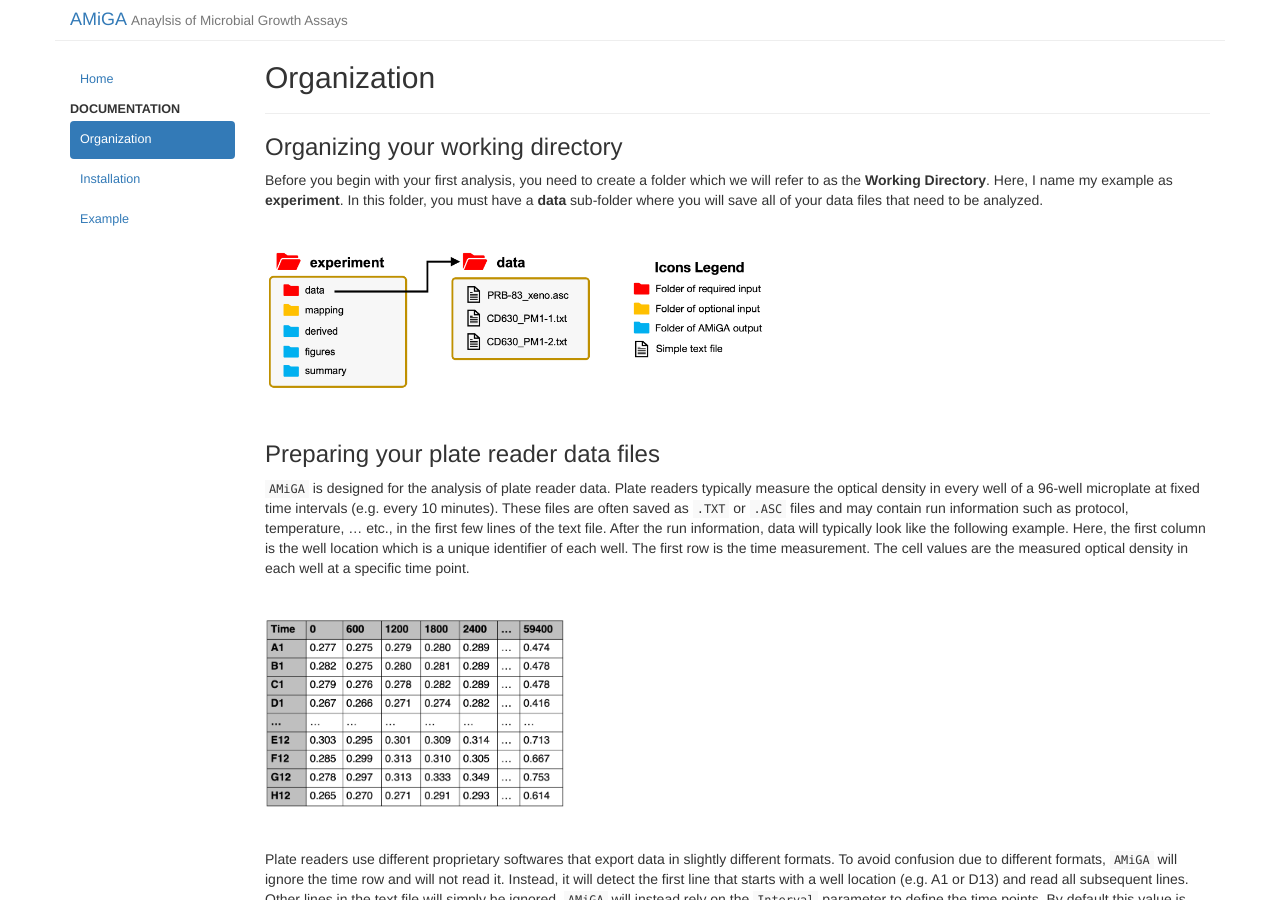
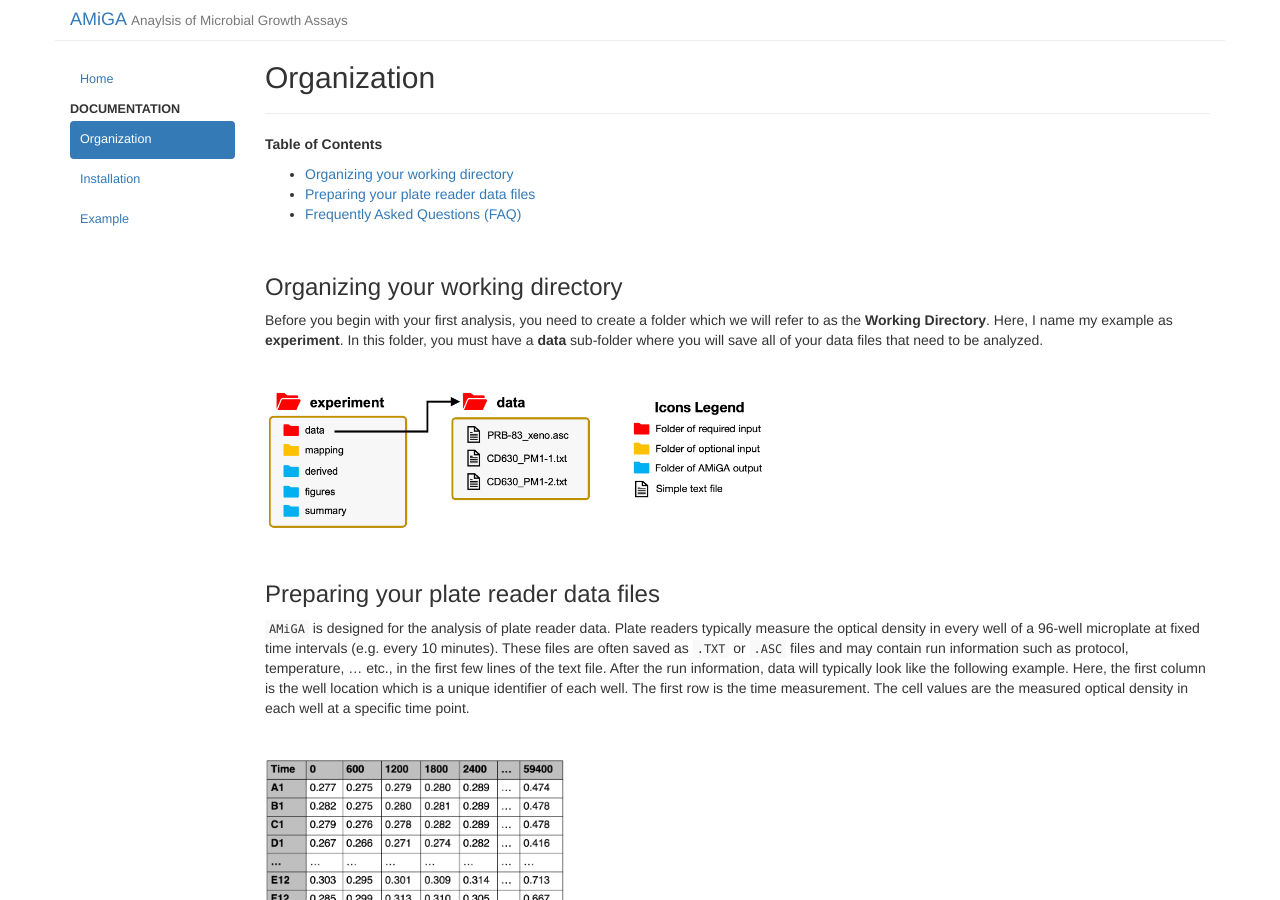
Before and after one commit to firasmidani/amiga, a Jekyll site: the page built from docs/_posts/2020-03-24-organization.md, in a window 1280 px wide and 900 px high. Built offline with Jekyll 4.4.1, drawn with Linux system fonts in a browser that asks for light colours.

Commit message:
format section headers

```diff
--- a/docs/_posts/2020-03-24-organization.md
+++ b/docs/_posts/2020-03-24-organization.md
@@ -4,6 +4,12 @@ title: "Organization"
 category: doc
 date: 2020-03-24 19:33:36
 ---
+
+**Table of Contents**
+
+* TOC
+{:toc}
+<br />
 
 ### Organizing your working directory
 
```
